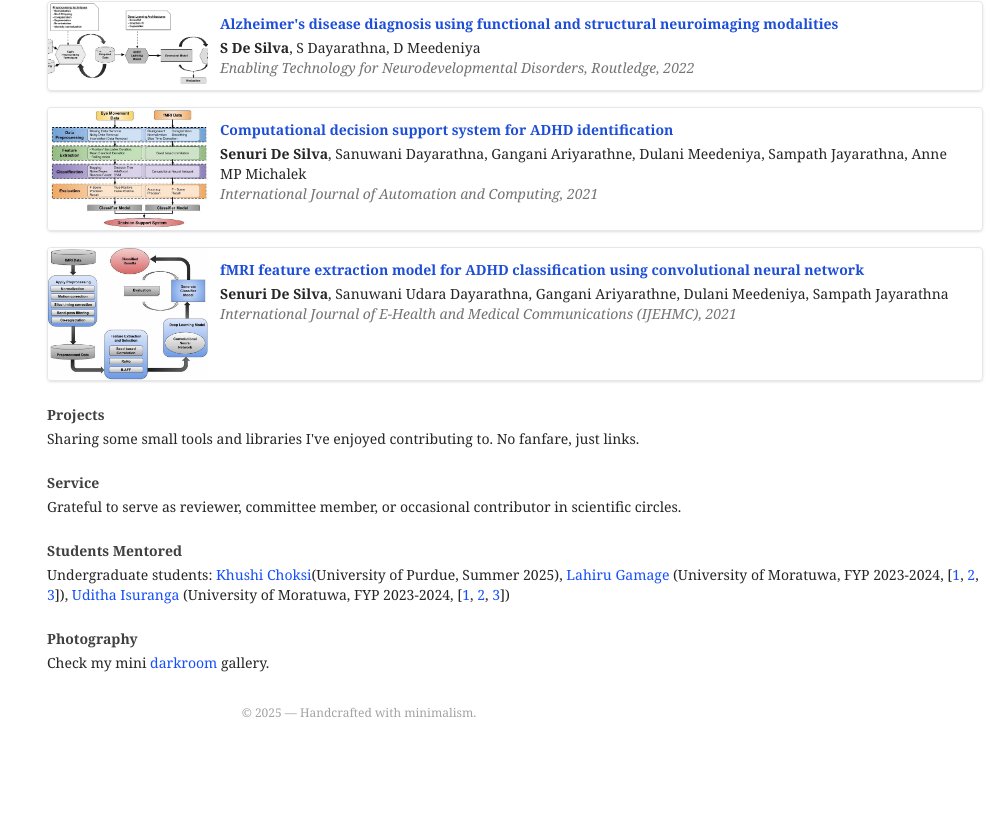
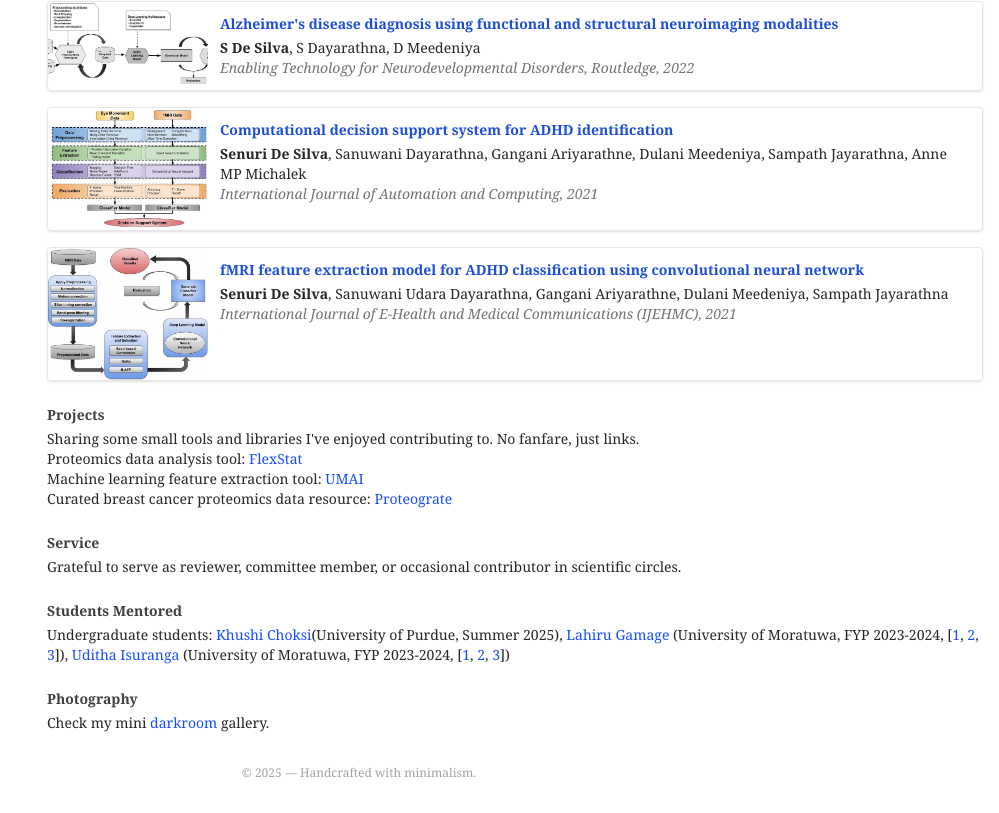
Before and after one commit to kts-desilva/portfolio, a React (Vite) app: page / in a window 1280 px wide. Shown: the part 1903-2716 px from the top of the page, without its empty margins (281-1280 px from the left). Before the commit the page ends 2656 px from the top, so only its background shows below. Built offline with nearby package versions, Linux system fonts and the light colour scheme.

Commit message:
add links

```diff
--- a/src/App.tsx
+++ b/src/App.tsx
@@ -187,6 +187,9 @@ const App: React.FC = () => {
           <div id="opensource">
             <h2 className="font-semibold text-neutral-700 mb-1">Projects</h2>
             <p>Sharing some small tools and libraries I've enjoyed contributing to. No fanfare, just links.</p>
+            <p>Proteomics data analysis tool: <a href= "https://jglab.shinyapps.io/flexstatv1-pipeline-only/">FlexStat</a></p>
+            <p>Machine learning feature extraction tool: <a href= "https://kts-desilva-prot-fs-streamlit-srcapp-eh8dfx.streamlit.app/">UMAI</a></p>
+            <p>Curated breast cancer proteomics data resource: <a href= "https://jglab2.shinyapps.io/BC_data_portal/">Proteograte</a></p>
           </div>
           <div id="service">
             <h2 className="font-semibold text-neutral-700 mb-1">Service</h2>
```
Also changed, not shown: 2 other files (tests, documents, lock files or other folders).
